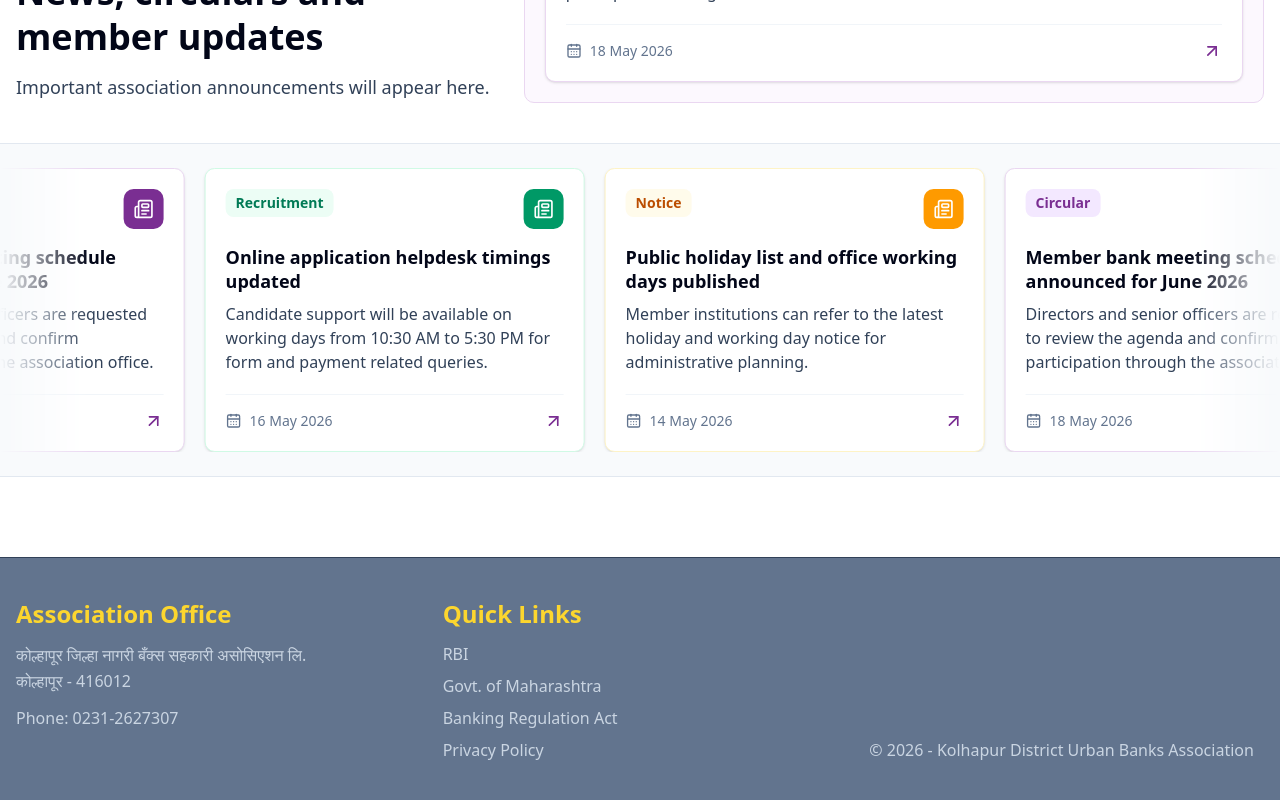
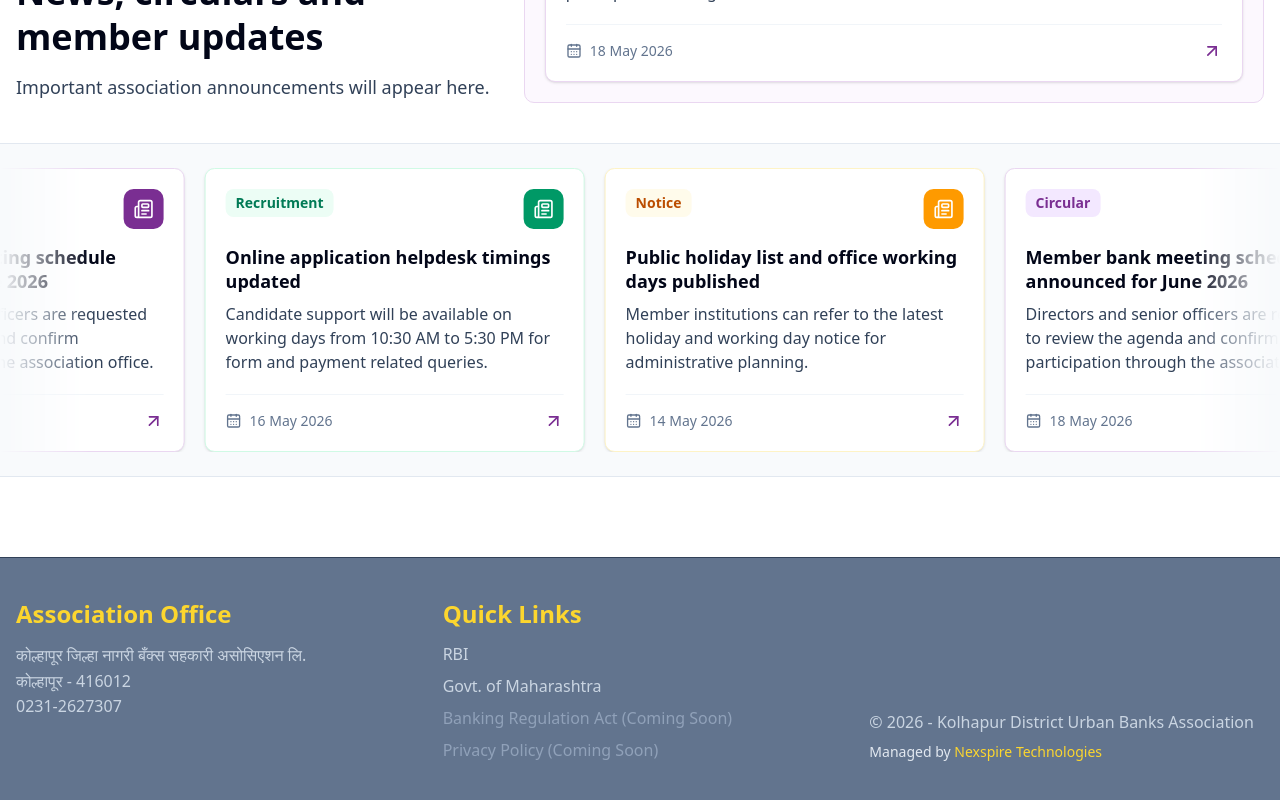
Before and after one commit to NikhiL-Nandeshwar/bank-association, a Next.js app: page / in a window 1280 px wide. Shown: the part 1777-2577 px from the top of the page. Built offline with nearby package versions, Linux system fonts and the light colour scheme; no server answers.

Commit message:
Footer updated

```diff
--- a/src/components/layout/Footer.tsx
+++ b/src/components/layout/Footer.tsx
@@ -1,4 +1,6 @@
 'use client';
+
+import Link from "next/link";
 
 export default function Footer() {
   const year = new Date().getFullYear();
@@ -9,7 +11,7 @@ export default function Footer() {
 
         {/* Address */}
         <div>
-          <h3 className="mb-3 text-2xl font-semibold text-[#fcd62e] hover:cursor-pointer hover:text-yellow-500">
+          <h3 className="mb-3 text-2xl font-semibold text-[#fcd62e]">
             Association Office
           </h3>
 
@@ -19,29 +21,86 @@ export default function Footer() {
             कोल्हापूर - 416012
           </p>
 
-          <p className="mt-3 text-md">
-            Phone: 0231-2627307
-          </p>
+          <a href="tel:02312627307" className="hover:text-[#fcd62e]">
+            0231-2627307
+          </a>
         </div>
 
         {/* Quick Links */}
         <div>
-          <h4 className="mb-3 text-2xl font-semibold text-[#fcd62e] hover:cursor-pointer hover:text-yellow-500">
+          <h4 className="mb-3 text-2xl font-semibold text-[#fcd62e]">
             Quick Links
           </h4>
 
           <ul className="space-y-2 text-md">
-            <li>RBI</li>
-            <li>Govt. of Maharashtra</li>
-            <li>Banking Regulation Act</li>
-            <li>Privacy Policy</li>
+            <li>
+              <a
+                href="https://rbi.org.in"
+                target="_blank"
+                rel="noopener noreferrer"
+                className="transition hover:text-[#fcd62e]"
+              >
+                RBI
+              </a>
+            </li>
+
+            <li>
+              <a
+                href="https://www.maharashtra.gov.in"
+                target="_blank"
+                rel="noopener noreferrer"
+                className="transition hover:text-[#fcd62e]"
+              >
+                Govt. of Maharashtra
+              </a>
+            </li>
+
+            {/* <li>
+              <Link
+                href="/banking-regulation-act"
+                className="transition hover:text-[#fcd62e]"
+              >
+                Banking Regulation Act
+              </Link>
+            </li> */}
+
+            <li className="cursor-not-allowed text-slate-400">
+              Banking Regulation Act (Coming Soon)
+            </li>
+
+            {/* <li>
+              <Link
+                href="/privacy-policy"
+                className="transition hover:text-[#fcd62e]"
+              >
+                Privacy Policy
+              </Link>
+            </li> */}
+            <li className="cursor-not-allowed text-slate-400">
+              Privacy Policy (Coming Soon)
+            </li>
           </ul>
         </div>
 
         {/* Copyright */}
-        <div className="flex items-end text-md">
-          © {year} - Kolhapur District Urban Banks Association
+        <div className="flex flex-col justify-end text-md">
+          <p>
+            © {year} - Kolhapur District Urban Banks Association
+          </p>
+
+          <p className="mt-2 text-sm text-slate-200">
+            Managed by{' '}
+            <a
+              href="https://www.nexspiretechnologies.in/"
+              target="_blank"
+              rel="noopener noreferrer"
+              className="font-medium text-[#fcd62e] hover:text-yellow-400"
+            >
+              Nexspire Technologies
+            </a>
+          </p>
         </div>
+
       </div>
     </footer>
   );
```
